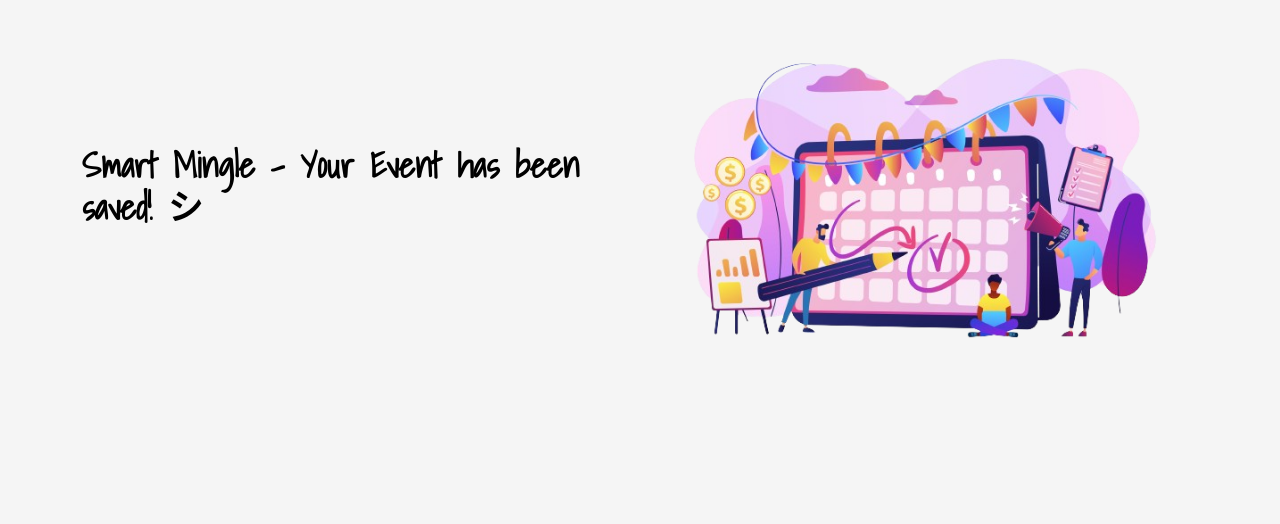
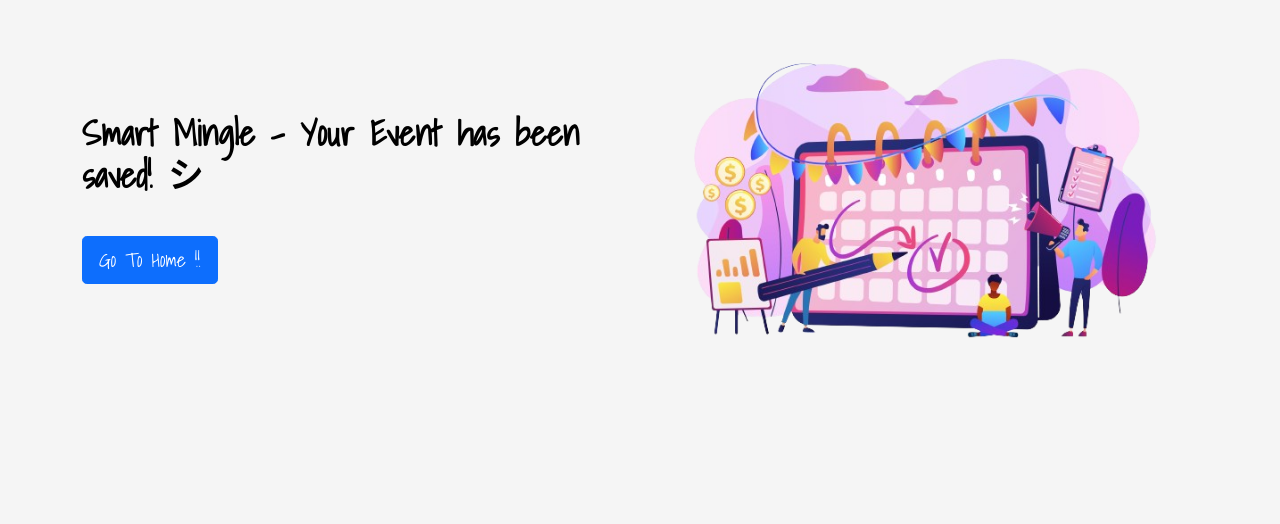
Before and after one commit to hirakhan95/smart-mingle, a Django app: template templates/smart_mingle_app/event_success.html in a window 1280 px wide. Shown: the part 74-598 px from the top of the page. Run offline with Django 3.2, Linux system fonts and the light colour scheme; the template is opened without the code that fills it, so the values that code supplies are empty; some libraries are stand-ins or nearby versions.

Commit message:
go to home button on event success

```diff
--- a/templates/smart_mingle_app/event_success.html
+++ b/templates/smart_mingle_app/event_success.html
@@ -10,8 +10,14 @@
     <div class="row align-items-center">
         <div class="col-lg-6 col-sm-12">
 
-          <h3 class="mb-4">
+            <h3 class="mb-4">
                 Smart Mingle - Your Event has been saved! シ
+            </h3>
+
+            <button type="button" class="btn mt-3 btn-primary btn-lg"
+                    onclick="window.location.href='{% url 'app:home' %}'">
+                Go To Home !!
+            </button>
         </div>
 
         <div class="col-lg-6 col-sm-12">
```
